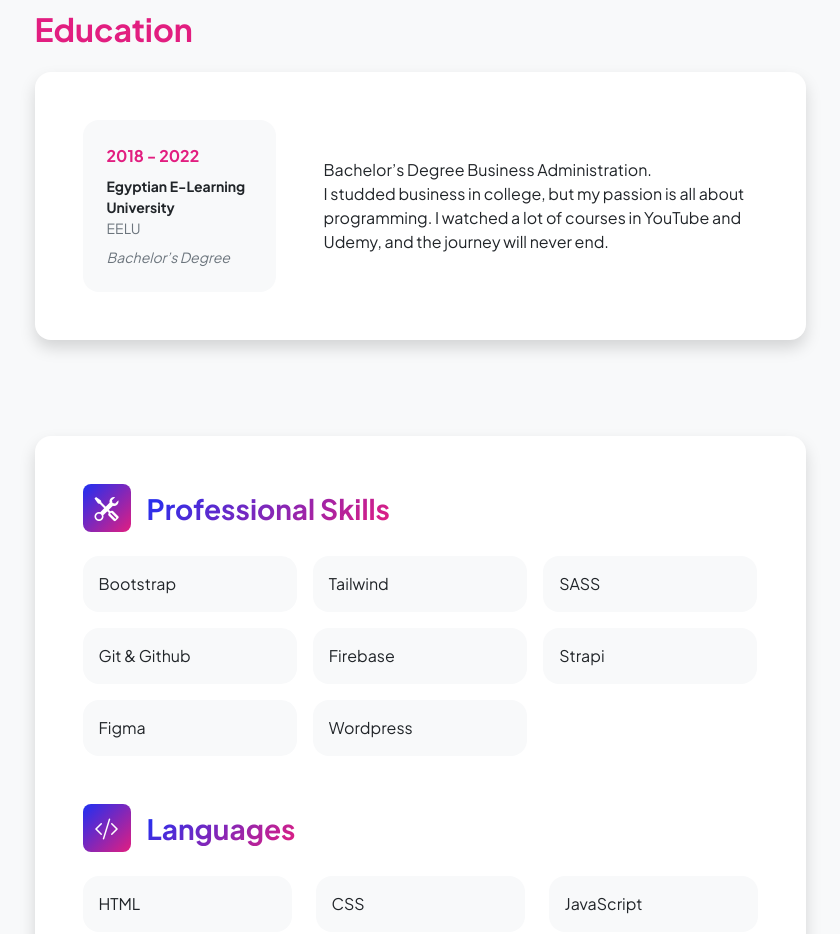
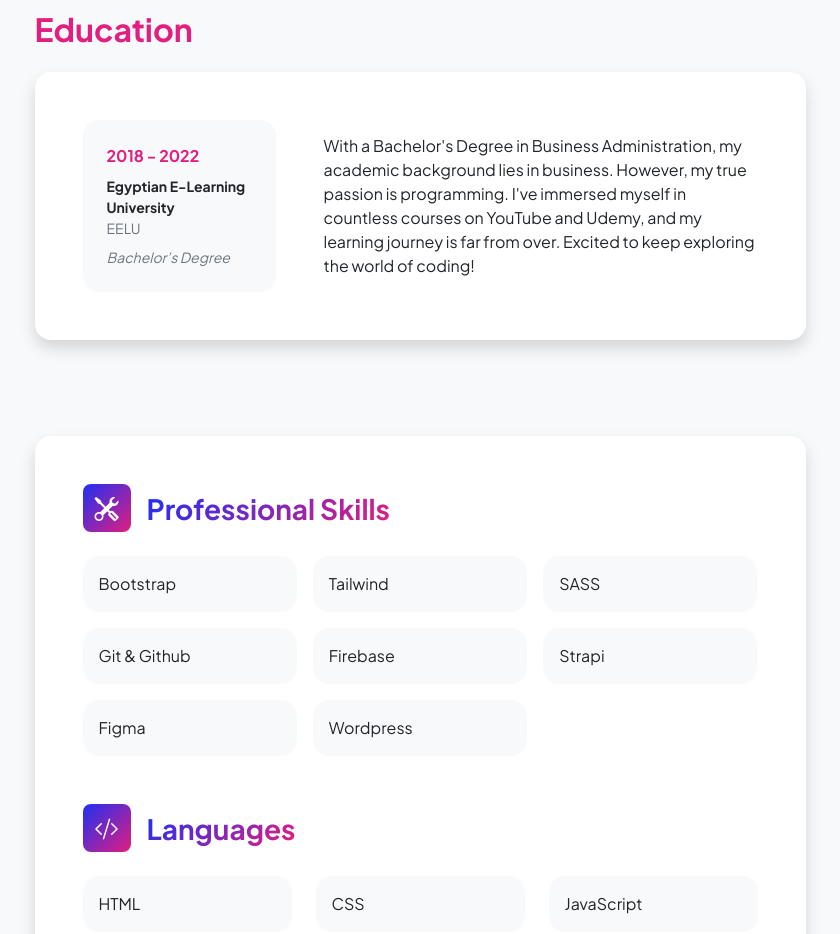
Before and after one commit to ZiadEid/Portfolio, a plain HTML site: page resume.html in a window 1280 px wide. Shown: the part 1160-2094 px from the top of the page, without its empty margins (220-1060 px from the left). Drawn offline with nearby package versions, Linux system fonts and the light colour scheme; a script that the page names is missing.

Commit message:
updating colage description

```diff
--- a/resume.html
+++ b/resume.html
@@ -187,10 +187,12 @@
                     </div>
                     <div class="col-lg-8">
                       <div>
-                        Bachelor’s Degree Business Administration. <br />
-                        I studded business in college, but my passion is all
-                        about programming. I watched a lot of courses in YouTube
-                        and Udemy, and the journey will never end.
+                        With a Bachelor's Degree in Business Administration, my
+                        academic background lies in business. However, my true
+                        passion is programming. I've immersed myself in
+                        countless courses on YouTube and Udemy, and my learning
+                        journey is far from over. Excited to keep exploring the
+                        world of coding!
                       </div>
                     </div>
                   </div>
```
